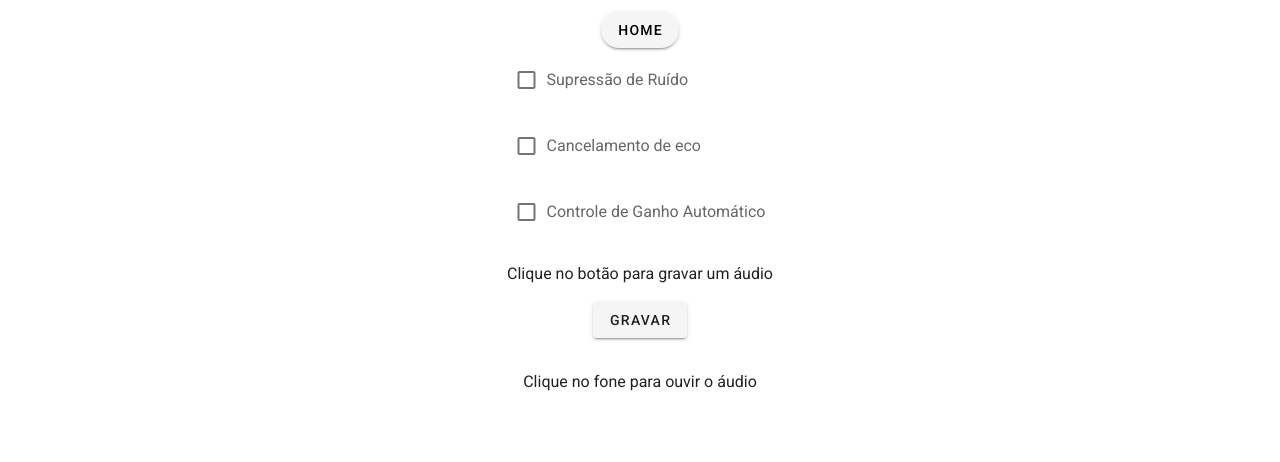
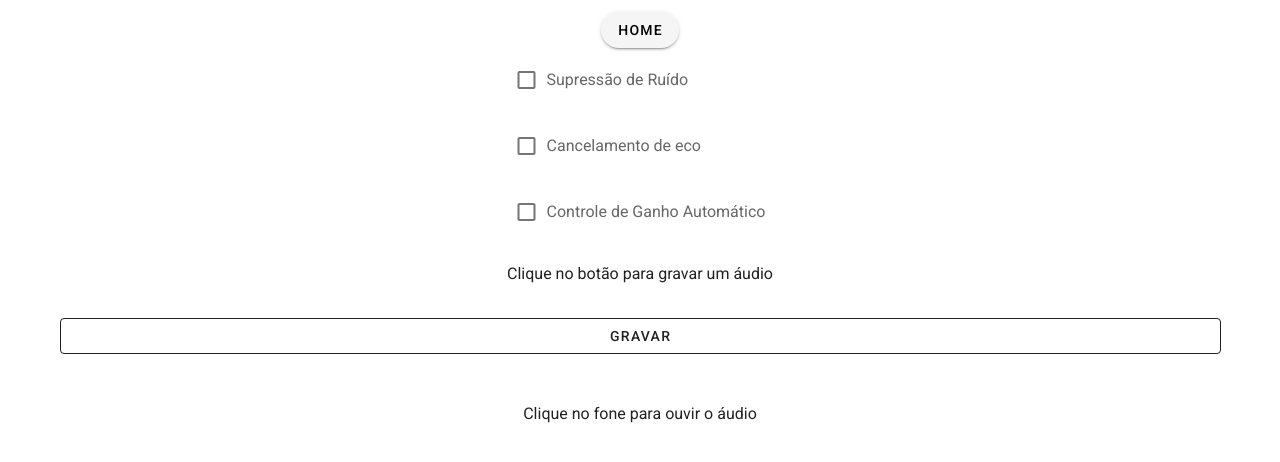
Before and after one commit to spirabr/PWA-App, a Vue app: page /test in a window 1280 px wide. Shown: the top 462 px of the page. Built offline with nearby package versions, Linux system fonts and the light colour scheme.

Commit message:
Add margin and style to record button
Signed-off-by: Francisco Eugênio Wernke <franwernke@usp.br>

```diff
--- a/src/components/Microphone.vue
+++ b/src/components/Microphone.vue
@@ -1,7 +1,10 @@
 <template>
   <v-btn
+    outlined
+    block
     @click="toggleMic"
     :color="activeMic ? 'red' : ''"
+    class="recorder"
   >{{ activeMic ? 'Gravando' : 'Gravar' }}</v-btn>
 </template>
 
@@ -82,5 +85,7 @@ export default {
 </script>
 
 <style scoped>
-
+  .recorder {
+    margin-bottom: 0.5rem;
+  }
 </style>
```
